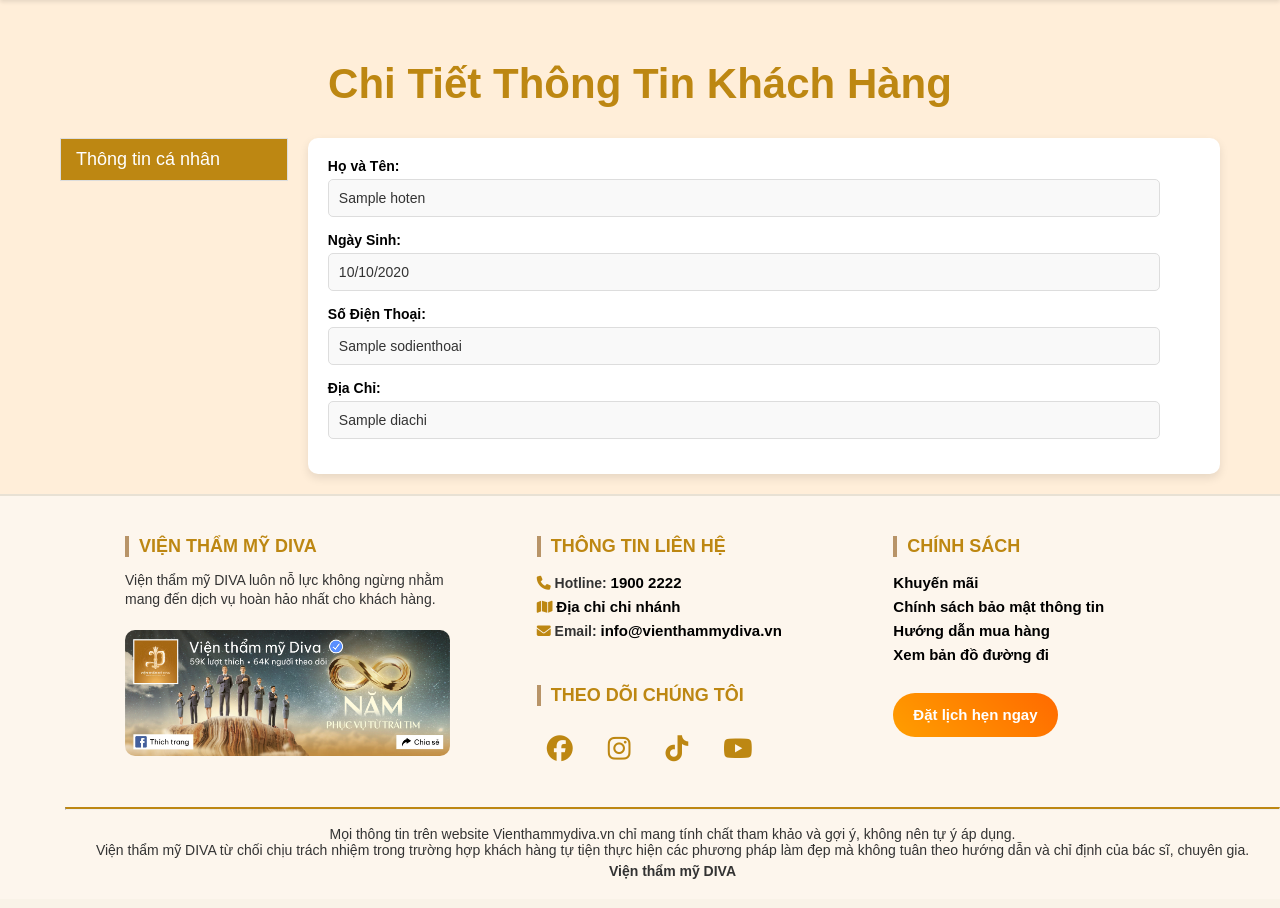
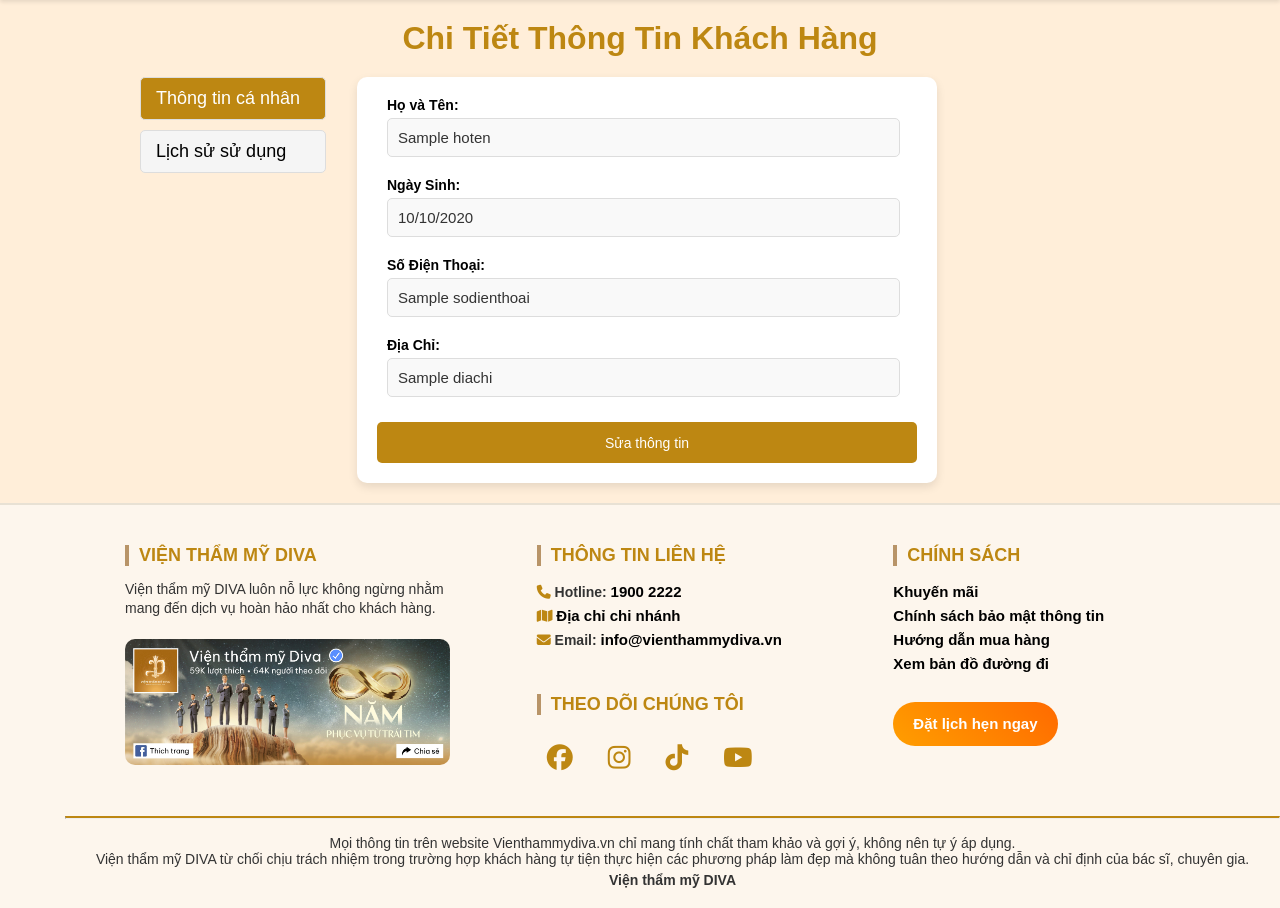
Before and after one commit to kiimduyenn/duannhom, a Django app: template DIVA/templates/quanlykhachhang/thongtinkhachhang.html in a window 1280 px wide. Shown: the part 75-983 px from the top of the page. Before the commit the page ends 954 px from the top, so only its background shows below. Run offline with Django 3.2, Linux system fonts and the light colour scheme; the template is opened without the code that fills it: most values are stand-ins (such as "Sample title", 1, 10 or a date in 2020).

Commit message:
qnhi update

```diff
--- a/DIVA/templates/quanlykhachhang/thongtinkhachhang.html
+++ b/DIVA/templates/quanlykhachhang/thongtinkhachhang.html
@@ -1,5 +1,6 @@
 {% extends 'layout/admin.html' %}
 {% block content %}
+
 
 <body>
     <div class="profile-container">
@@ -10,6 +11,9 @@
         <div class="profile-content">
             <div class="sidebar">
                 <button class="tab-button active">Thông tin cá nhân</button>
+                <button class="tab-button">
+                    <a href="{% url 'lich_su_kh' profile.MaUser.username %}" style="color: black; text-decoration: none; font-size: 18px">Lịch sử sử dụng</a>
+                </button>
             </div>
 
             <div class="profile-details">
@@ -29,6 +33,7 @@
                     <label>Địa Chỉ:</label>
                     <input type="text" value="{{ profile.diachi }}" readonly>
                 </div>
+                <button class="save-button"><a href="/khach-hang/{{profile.MaUser}}" style="color: white; text-decoration: none;">Sửa thông tin</a></button>
             </div>
         </div>
     </div>
@@ -39,13 +44,7 @@
         font-family: 'Arial', sans-serif;
         background-color: #ffeed9;
     }
-    h1 {
-        text-align: center;
-        color: #c08c19;
-        margin-bottom: 30px;
-        font-size: 4rem;
-        margin-top: 40px;
-    }
+
     .profile-container {
         max-width: 1200px;
         margin: 0 auto;
@@ -55,7 +54,7 @@
     .profile-header h1 {
         text-align: center;
         color: #BD8712;
-        font-size: 3rem;
+        font-size: 32px;
     }
 
     .profile-content {
@@ -70,15 +69,17 @@
 
     .tab-button {
         display: block;
-        width: 100%;
+        width: 80%;
         padding: 10px 15px;
         background-color: #f5f5f5;
         border: 1px solid #ddd;
+        border-radius: 5px;
         text-align: left;
         font-size: 18px;
         color: #333;
         cursor: pointer;
-        margin-bottom: 10px;
+        margin: 0 15px 10px 80px;
+
     }
 
     .tab-button.active {
@@ -87,11 +88,12 @@
     }
 
     .profile-details {
-        width: 80%;
+        width: 50%;
         background-color: white;
         padding: 20px;
         box-shadow: 0 4px 10px rgba(0, 0, 0, 0.1);
         border-radius: 10px;
+        margin-left: 45px;
     }
 
     .form-group {
@@ -101,17 +103,18 @@
     .form-group label {
         display: block;
         font-weight: bold;
-        margin-bottom: 5px;
+        margin: 0 10px 5px;
     }
 
     .form-group input {
-        width: calc(100% - 40px);
+        width: 95%;
         padding: 10px;
-        font-size: 14px;
+        font-size: 15px;
         border: 1px solid #ddd;
         border-radius: 5px;
         background-color: #F9F9F9;
         color: #333;
+        margin: 0 10px 5px;
     }
 
     .edit-icon {
@@ -126,7 +129,7 @@
     .save-button {
         display: block;
         background-color: #BD8712;
-        color: white; /* Đổi màu chữ thành trắng */
+        color: white;
         padding: 10px 20px;
         font-size: 18px;
         border: none;
```
